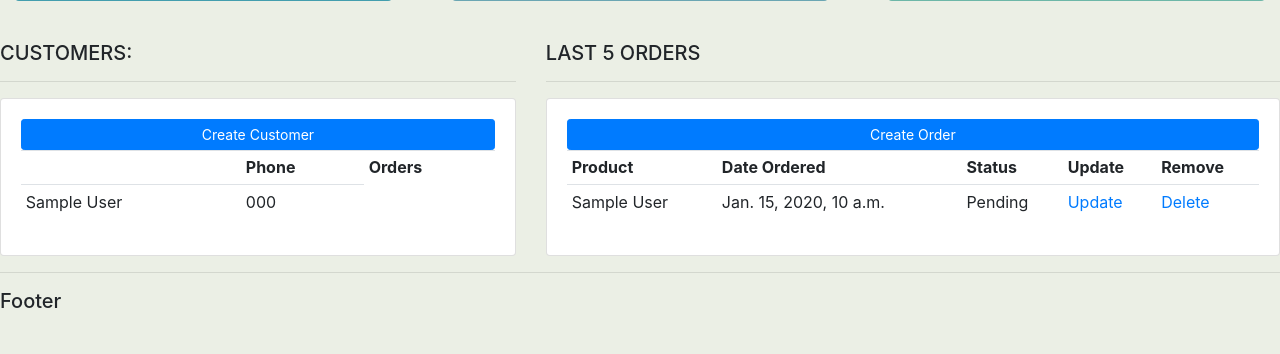
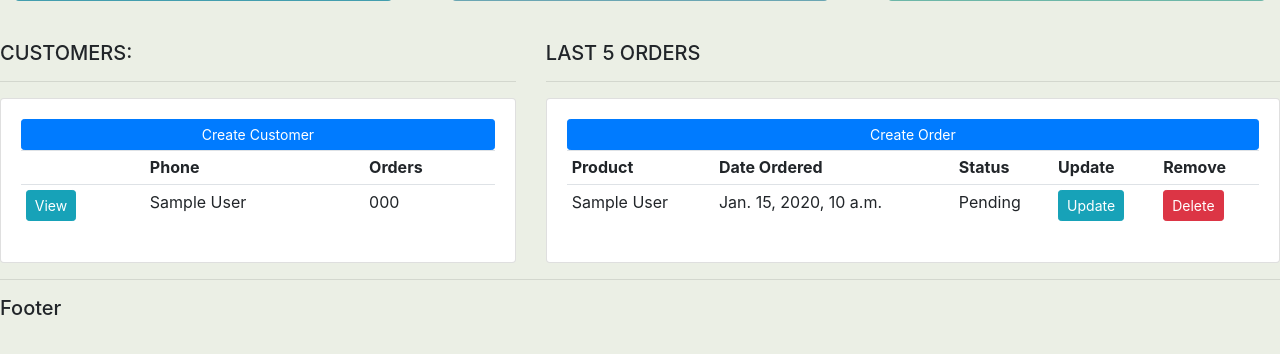
Before and after one commit to MartinKayz/Customer-Management, a Django app: page / in a window 1280 px wide. Shown: the part 172-526 px from the top of that part. Run offline with Django 3.2, Linux system fonts and the light colour scheme; tables that the repository leaves empty hold one stand-in row (Sample ...); the page is wider than the window, and the part outside it is not shown; some libraries are stand-ins or nearby versions.

Commit message:
added url links and styled buttons

```diff
--- a/accounts/templates/accounts/dashboard.html
+++ b/accounts/templates/accounts/dashboard.html
@@ -20,6 +20,7 @@
 				</tr>
 				{% for customer in customers  %}
 				<tr>
+					<td><a class="btn btn-sm btn-info" href="{% url 'customer' customer.id %}">View</a></td>
 					<td>{{ customer.name }}</td>
 					<td>{{ customer.phone }}</td>
 				</tr>
@@ -48,8 +49,8 @@
 					<td>{{ order.product }}</td>
 					<td>{{ order.date_created }}</td>
 					<td>{{ order.status }}</td>
-					<td><a href="">Update</a></td>
-					<td><a href="">Delete</a></td>
+					<td><a class="btn btn-sm btn-info" href="">Update</a></td>
+					<td><a class="btn btn-sm btn-danger"href="">Delete</a></td>
 
 				</tr>
 
```
